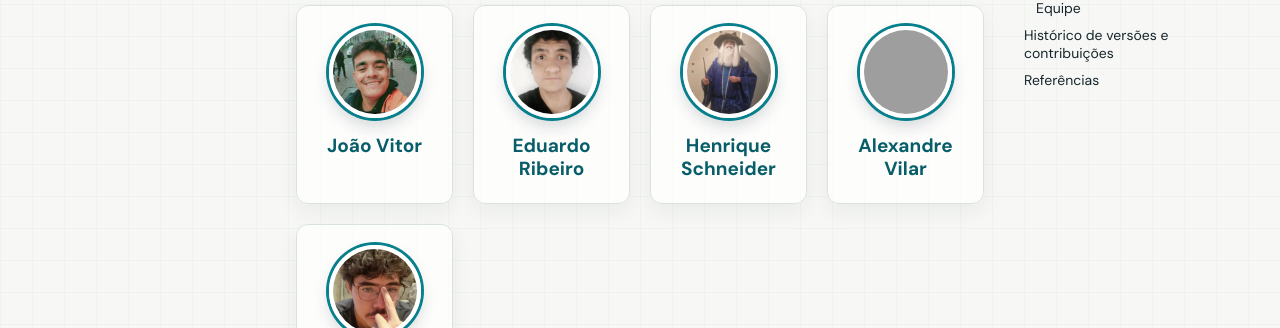
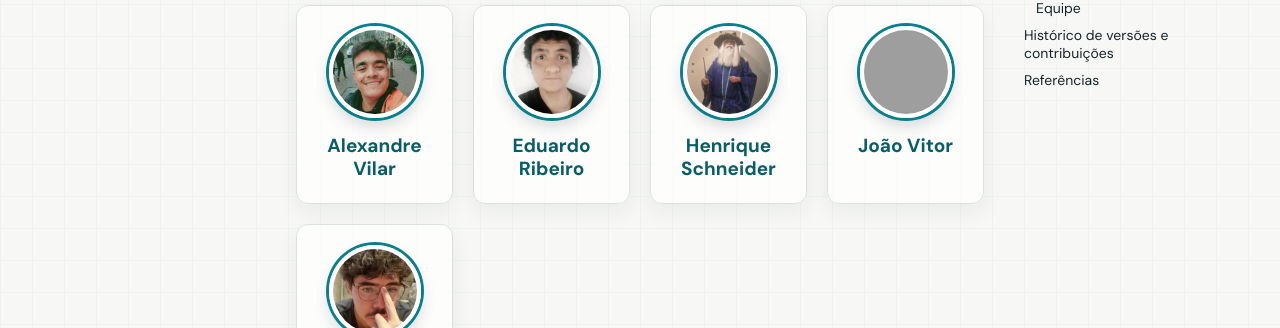
Before and after one commit to Interacao-Humano-Computador/2026.2-Grupo03, an MkDocs documentation site: the page built from docs/index.md, in a window 1280 px wide and 900 px high, scrolled down 1245 px. Shown: the part 127-455 px from the top of the window. Built offline with MkDocs 1.6.1 and Material for MkDocs 9.7.7, drawn with Linux system fonts in a browser that asks for light colours; comment, search, counter and statistics services are not loaded; grey boxes are pictures that could not be loaded.

Commit message:
Update team member images and names in index.md
Os nomes do Alexandre e do João Vitor estavam trocados.

```diff
--- a/docs/index.md
+++ b/docs/index.md
@@ -41,8 +41,8 @@ Esta documentação apresenta o planejamento da avaliação de Interação Human
 
 <div class="team-grid">
 <a class="team-card" href="https://github.com/AlexandreVvF14" target="_blank" rel="noopener">
-<img src="assets/alexandre.jpg" alt=" Foto de João Vitor Tavares de Sá Lima">
-<strong>João Vitor</strong>
+<img src="assets/alexandre.jpg" alt=" Foto de Alexandre Vilar Valadares Fonsêca">
+<strong>Alexandre Vilar</strong>
 </a>
 <a class="team-card" href="https://github.com/EduardoRGS" target="_blank" rel="noopener">
 <img src="assets/eduardo.jpg" alt="Foto de Eduardo Ribeiro Gomes da Silva">
@@ -53,8 +53,8 @@ Esta documentação apresenta o planejamento da avaliação de Interação Human
 <strong>Henrique Schneider</strong>
 </a>
 <a class="team-card" href="https://github.com/Vt010" target="_blank" rel="noopener">
-<img src="assets/joao.png" alt="Foto de Alexandre Vilar Valadares Fonseca">
-<strong>Alexandre Vilar</strong>
+<img src="assets/joao.png" alt="Foto de João Vitor Tavares de Sá Lima">
+<strong>João Vitor</strong>
 </a>
 <a class="team-card" href="https://github.com/Gabrielxcx" target="_blank" rel="noopener">
 <img src="assets/gabriel.jpg" alt="Foto de Gabriel Robson Nunes Neiva da Silva">
```
